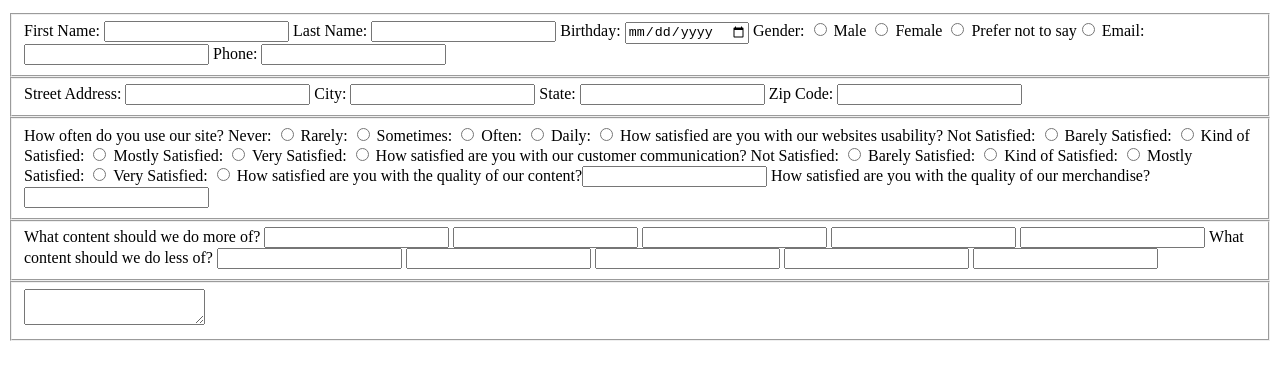
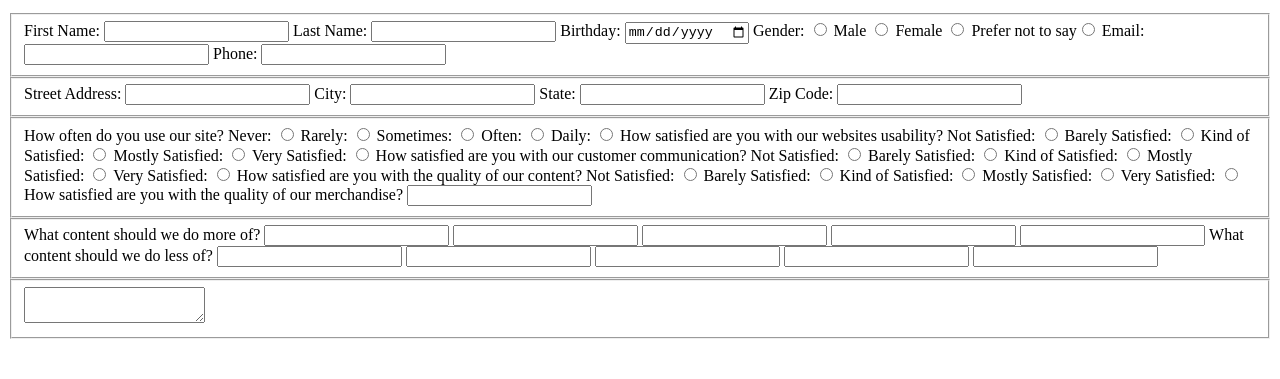
Before and after one commit to Audrey-Nichole-Willis/surveyform, a plain HTML site: page index.html in a window 1280 px wide. Shown: the part 101-480 px from the top of the page. Drawn offline with Linux system fonts and the light colour scheme.

Commit message:
added fourth set of radio input attributes in third fieldset of survey

```diff
--- a/index.html
+++ b/index.html
@@ -52,7 +52,12 @@
                     <label>Mostly Satisfied: <input type="radio" name="communication" value="4"></label>
                     <label>Very Satisfied: <input type="radio" name="communication"value="5"></label>
                 </label>
-                <label>How satisfied are you with the quality of our content?<input></label><!--How satisfied are you with the quality of our content-->
+                <label>How satisfied are you with the quality of our content?</label>
+                    <label>Not Satisfied: <input type="radio" name="content" required value="1"></label>
+                    <label>Barely Satisfied: <input type="radio" name="content" value="2"></label>
+                    <label>Kind of Satisfied: <input type="radio" name="content" value="3"></label>
+                    <label>Mostly Satisfied: <input type="radio" name="content" value="4"></label>
+                    <label>Very Satisfied: <input type="radio" name="content"value="5"></label>
                 <label>How satisfied are you with the quality of our merchandise? <input></label><!--How satisfied are you with the quality of our  merchandise-->
             </fieldset>
             <fieldset><!--Checkbox-->
```
